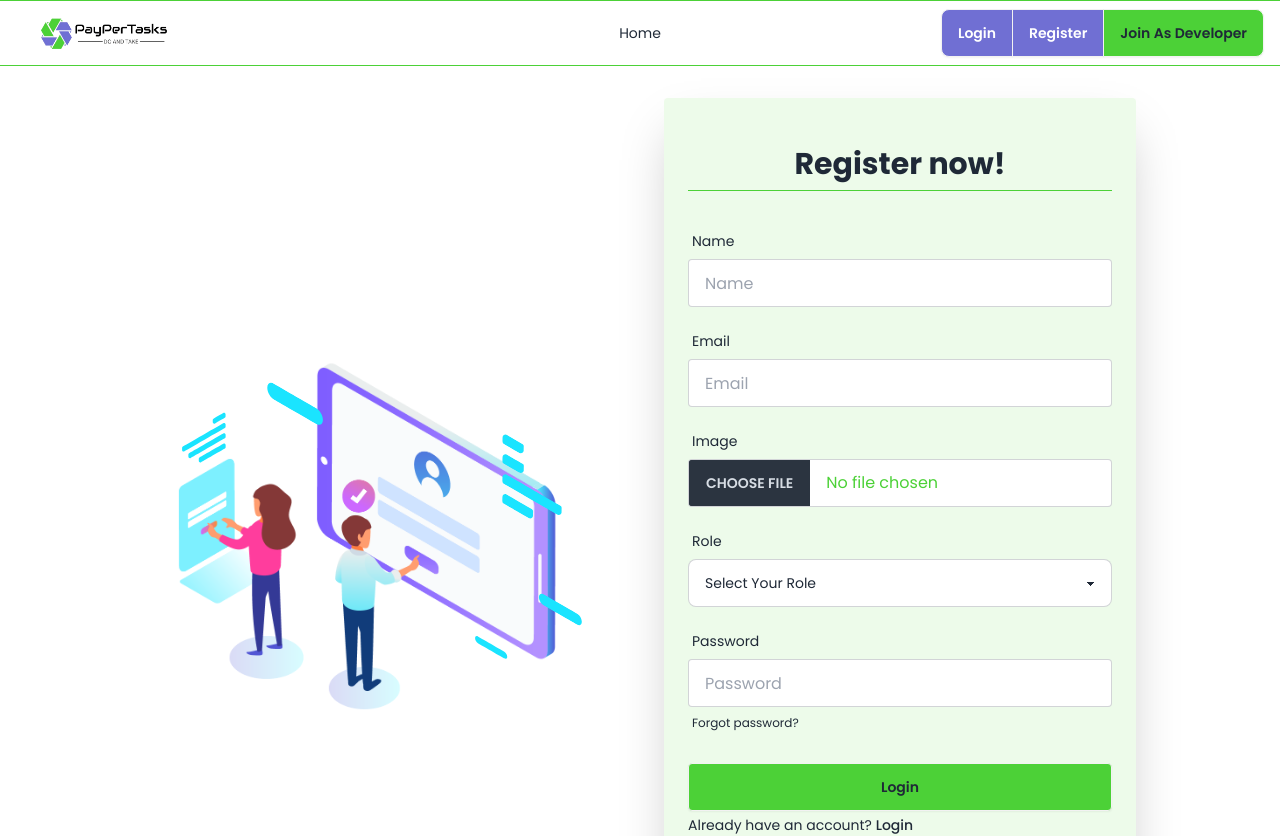
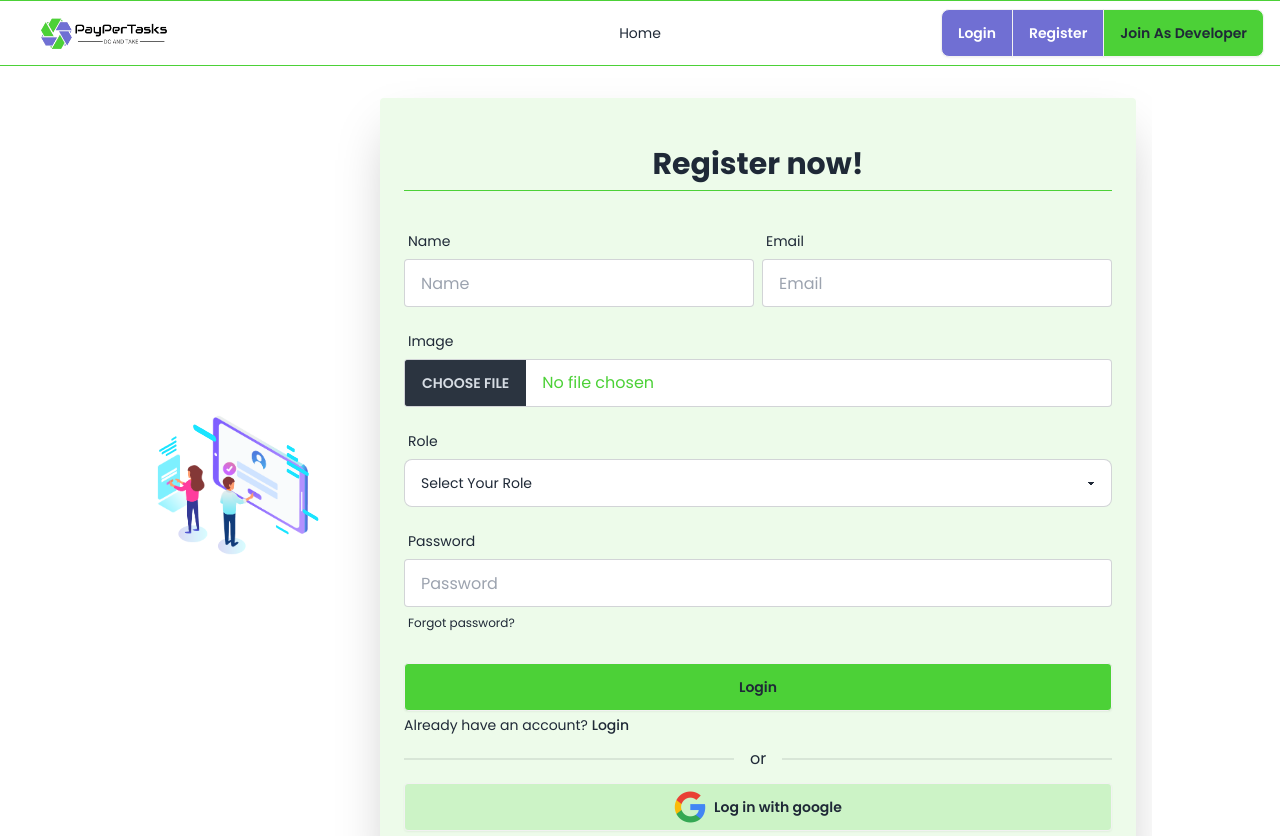
Before and after one commit to SajmulHossain/pay-per-tasks-client, a React (Vite) app: page /register in a window 1280 px wide. Shown: the top 836 px of the page. Built offline with nearby package versions, Linux system fonts and the light colour scheme; no server answers.

Commit message:
user save to database from register page done

```diff
--- a/package.json
+++ b/package.json
@@ -10,6 +10,7 @@
     "preview": "vite preview"
   },
   "dependencies": {
+    "aos": "^2.3.4",
     "axios": "^1.7.9",
     "firebase": "^11.1.0",
     "lottie-react": "^2.4.0",
--- a/src/App.jsx
+++ b/src/App.jsx
@@ -1,9 +1,19 @@
-import { Outlet } from "react-router-dom"
-import Header from "./SharedComponents/Header"
-import Footer from "./SharedComponents/Footer"
-
+import { Outlet } from "react-router-dom";
+import Header from "./SharedComponents/Header";
+import Footer from "./SharedComponents/Footer";
+import { useEffect } from "react";
+import Aos from "aos";
+import "aos/dist/aos.css";
 
 function App() {
+  useEffect(() => {
+    Aos.init({
+      duration: 500,
+      offset: 50,
+      easing: "ease",
+      once: true,
+    });
+  }, []);
 
   return (
     <>
@@ -16,4 +26,4 @@ function App() {
   );
 }
 
-export default App
+export default App;
--- a/src/Pages/Login/Login.jsx
+++ b/src/Pages/Login/Login.jsx
@@ -59,11 +59,11 @@ const Login = () => {
       .catch(({ code }) => toast.error(code));
   };
   return (
-    <section className="section max-w-screen-lg flex gap-12 items-center">
-      <div className="flex-1 hidden md:block">
+    <section className="section overflow-x-hidden max-w-screen-lg flex gap-12 items-center">
+      <div data-aos='fade-right' className="flex-1 hidden md:block">
         <Lottie animationData={loginLottie} />
       </div>
-      <div className="flex-1 shadow-2xl rounded bg-main-color/10">
+      <div data-aos='fade-left' className="flex-1 shadow-2xl rounded bg-main-color/10">
         <form onSubmit={handleLogin} className="p-6 py-10">
           <h1 className="text-3xl mb-8 text-center border-b border-main-color py-2 font-bold">
             Login now!
--- a/src/Pages/Register/Register.jsx
+++ b/src/Pages/Register/Register.jsx
@@ -66,28 +66,30 @@ const Register = () => {
 
     try {
       const result = await register(email, password);
+      console.log(result);
       await updateUser(name, imgUrl);
 
       const user = {
-        email: result?.email,
-        name: result?.displayName,
-        image: result?.photoURL,
-        role: role,
-        timeStamp: result?.metadata.createdAt,
+        email: result?.user?.email,
+        name: result?.user?.displayName,
+        image: result?.user?.photoURL,
+        role,
+        timeStamp: result?.user?.metadata?.createdAt,
       };
 
       await axiosSecureUrl.post(`/user/${email}`, user);
     } catch (err) {
       toast.error(err.code);
+      console.log(err);
     }
   };
 
   return (
-    <section className="section max-w-screen-lg flex gap-12 items-center">
-      <div className="flex-1 hidden md:block">
+    <section className="section max-w-screen-lg flex gap-12 items-center overflow-x-hidden">
+      <div data-aos='fade-right' className="flex-1 hidden md:block">
         <Lottie animationData={registerLottie} />
       </div>
-      <div className="flex-1 shadow-2xl rounded bg-main-color/10">
+      <div data-aos='fade-left' className="flex-1 shadow-2xl rounded bg-main-color/10">
         <form onSubmit={handleRegister} className="p-6 py-10">
           <h1 className="text-3xl mb-8 text-center border-b border-main-color py-2 font-bold">
             Register now!
@@ -95,6 +97,7 @@ const Register = () => {
 
           {<p className="text-center text-red-500 text-sm mb-4">{error}</p>}
           <div className="space-y-4">
+            <div className="flex gap-2">
               <div className="form-control">
                 <label htmlFor="name" className="label">
                   <span className="label-text">Name</span>
@@ -121,6 +124,7 @@ const Register = () => {
                   required
                 />
               </div>
+            </div>
             <div className="form-control">
               <label htmlFor="image" className="label">
                 <span className="label-text">Image</span>
@@ -146,8 +150,8 @@ const Register = () => {
                 className="select select-bordered w-full"
               >
                 <option disabled>Select Your Role</option>
-                <option value='worker'>Worker</option>
-                <option value='buyer'>Buyer</option>
+                <option value="worker">Worker</option>
+                <option value="buyer">Buyer</option>
               </select>
             </div>
             <div className="form-control">
```
Also changed, not shown: 1 other file (tests, documents, lock files or other folders). Lines whose indentation alone changed are shown as unchanged.
